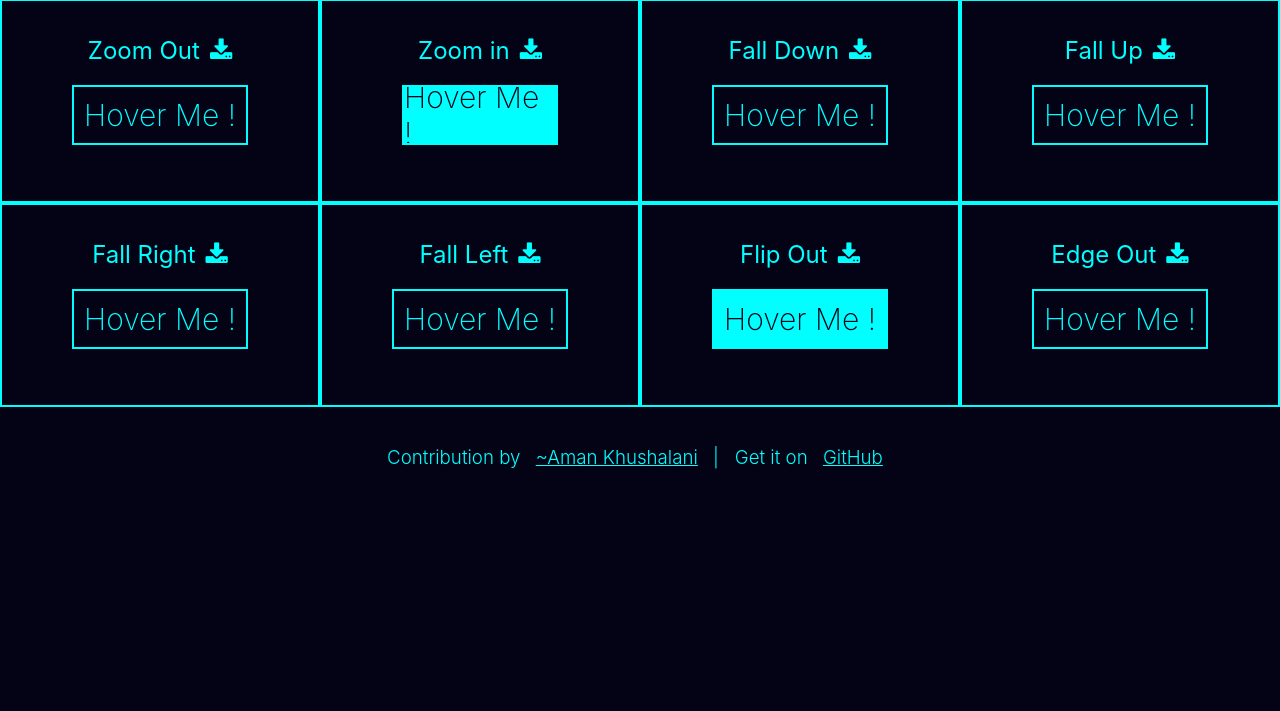
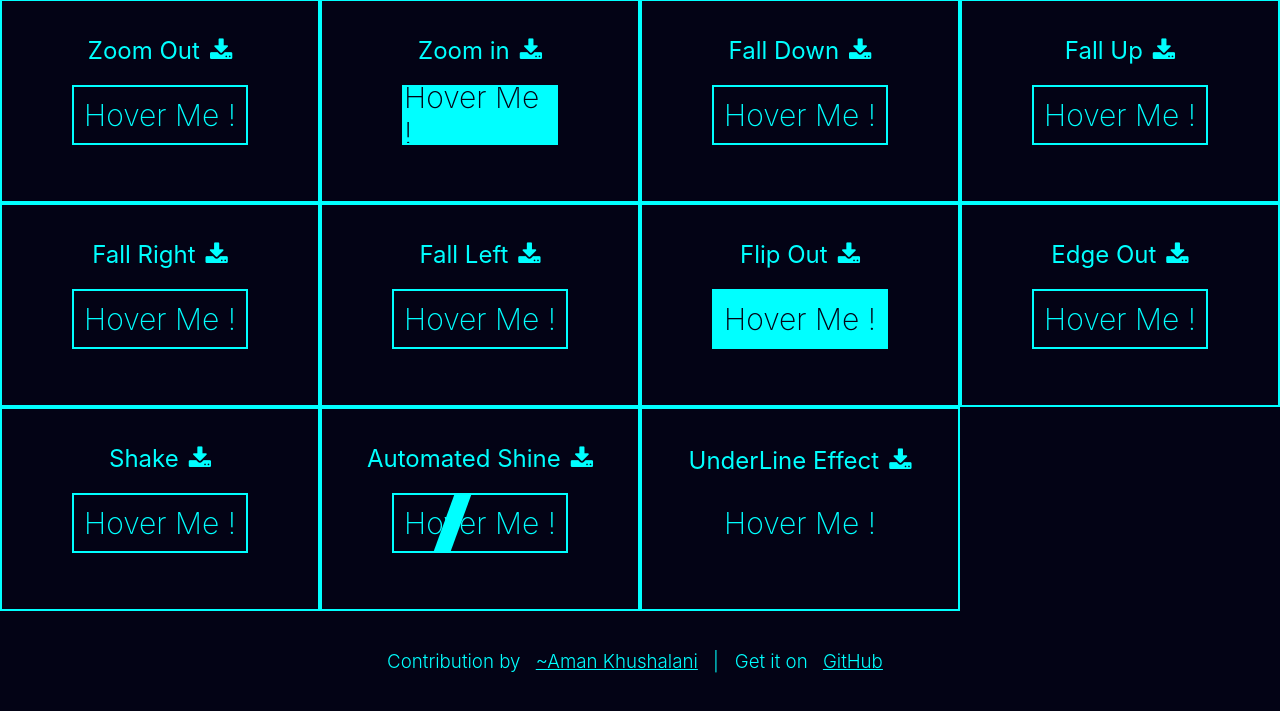
Before and after one commit to AmanKhushalani/AmanKhushalani.github.io, a PHP site: page / in a window 1280 px wide. Shown: the part 788-1499 px from the top of the page. Before the commit the page ends 1257 px from the top, so only its background shows below. Run offline with PHP 8.4, Linux system fonts and the light colour scheme.

Commit message:
Added 3 more Buttons !

```diff
--- a/HoverEffects/button19.css
+++ b/HoverEffects/button19.css
@@ -98,3 +98,120 @@
     background-color: aqua;
     color: var(--color);
 }
+
+
+
+#button21{
+    text-decoration: none;
+    border: 2px solid aqua;
+    color: aqua;
+    font-size: 30px;
+    padding: 10px;
+    position: relative;
+    cursor: pointer;
+    perspective: 700px;
+    transition: all 400ms ease;
+}
+#button21:hover{
+    animation: shake 300ms ;
+}
+
+@keyframes shake{
+    33%{
+        transform: rotate(10deg);
+    }
+    66%{
+        transform: rotate(-10deg);
+    }
+    99%{
+        transform: rotate(10deg);
+    }
+}
+
+
+
+
+
+
+
+#button22{
+    text-decoration: none;
+    border: 2px solid aqua;
+    color: aqua;
+    font-size: 30px;
+    padding: 10px;
+    position: relative;
+    cursor: pointer;
+    perspective: 700px;
+    overflow: hidden;
+    transition: all 400ms ease;
+}
+
+#button22:before{
+    content: '';
+    position: absolute;
+    top: 0;
+    left: -25%;
+    width: 10%;
+    height: 100%;
+    z-index: -1;
+    background-color: aqua;
+    transform: skew(-20deg);
+    transition: all 500ms;
+    animation: shine 1500ms linear infinite;
+}
+
+#button22:hover{
+    color: var(--color);
+}
+#button22:hover:before{
+    width: 100%;
+    transform: skew(0deg);
+    left: 0;
+    animation: none;
+}
+
+@keyframes shine{
+    0%{
+        left: -25%;
+    }
+    100%{
+        left: 110%;
+    }
+}
+
+
+
+
+#button23{
+    text-decoration: none;
+    color: aqua;
+    font-size: 30px;
+    padding: 10px;
+    position: relative;
+    cursor: pointer;
+    perspective: 700px;
+    overflow: hidden;
+    transition: all 400ms ease;
+}
+
+#button23::before , #button23::after{
+    content: '';
+    position: absolute;
+    width: 0%;
+    height: 2%;
+    background-color: aqua;
+    transition: all 500ms;
+}
+#button23::before{
+    top: 0;
+    left: 0;
+}
+#button23::after{
+    bottom: 0;
+    right: 0;
+}
+
+#button23:hover::before,#button23:hover::after{
+    width: 100%;
+}
--- a/HoverEffects/index.html
+++ b/HoverEffects/index.html
@@ -167,6 +167,22 @@
             <a id="button20">Hover Me !</a>
         </div>
 
+        <div class="box">
+            <h2 class="names" >Shake<a class="download" download="edgeOut.html" href="shakeButton.html"><i class="fa fa-download"></i></a></h2>
+            <a id="button21">Hover Me !</a>
+        </div>
+
+
+        <div class="box">
+            <h2 class="names" >Automated Shine<a class="download" download="edgeOut.html" href="shakeButton.html"><i class="fa fa-download"></i></a></h2>
+            <a id="button22">Hover Me !</a>
+        </div>
+
+        <div class="box">
+            <h2 class="names" >UnderLine Effect<a class="download" download="edgeOut.html" href="shakeButton.html"><i class="fa fa-download"></i></a></h2>
+            <a id="button23">Hover Me !</a>
+        </div>
+
     </div>
 
     <footer>
@@ -183,7 +199,6 @@
                 color: aqua;
                 padding: 20px;
                 font-weight: 300 ;
-
             }
         </style>
         <h3 id="aman">
```
Also changed, not shown: HoverEffects/animatedShine.html (added, +77 -0 lines), HoverEffects/shakeButton.html (added, +58 -0 lines), HoverEffects/underLine.html (added, +66 -0 lines).
